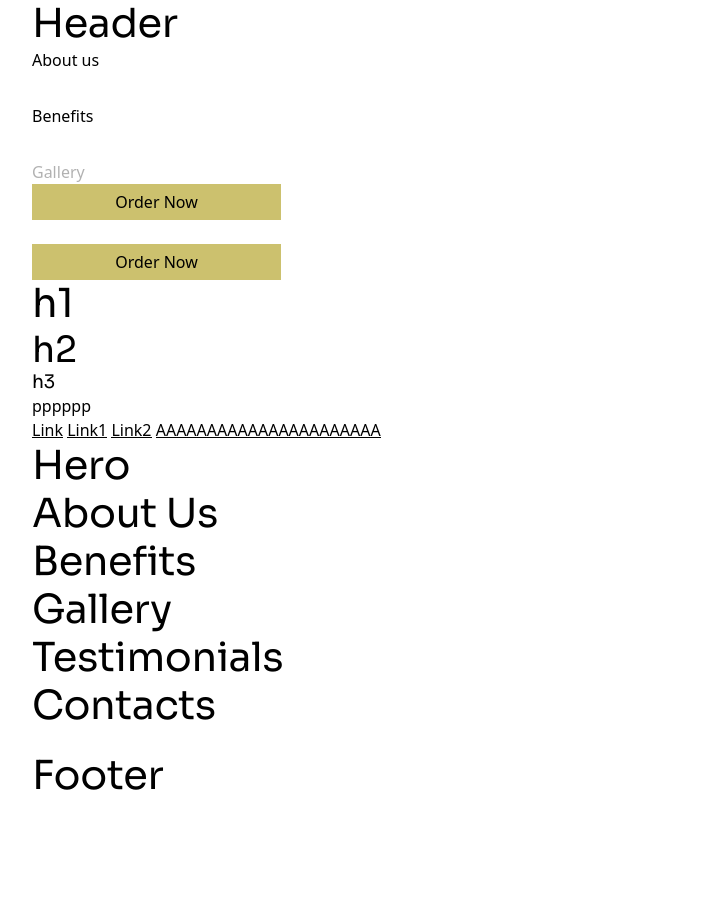
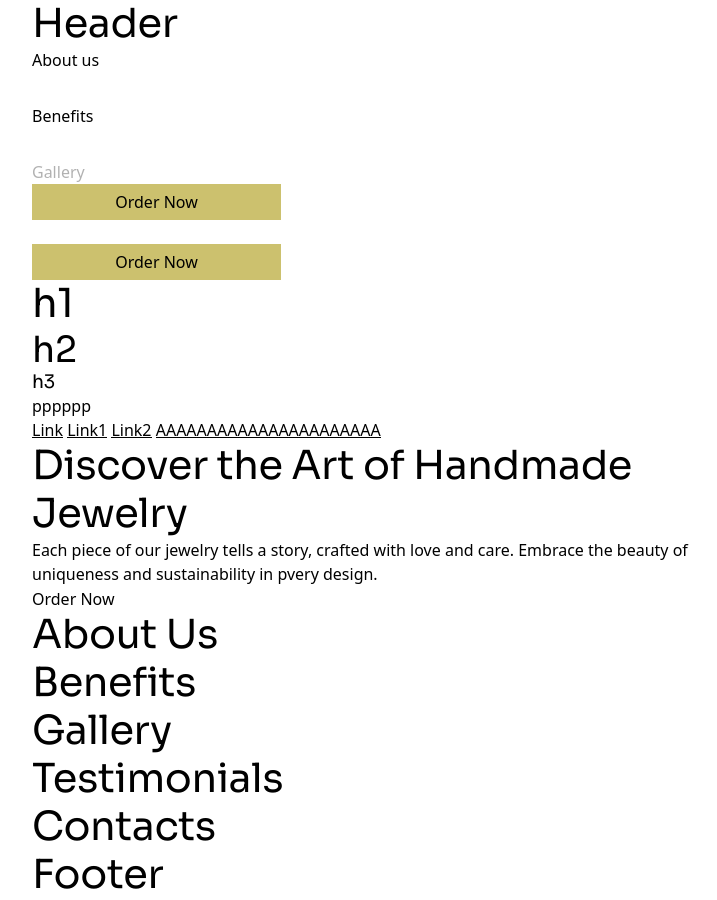
Before and after one commit to Sanches-23/handmade-jewelry-131-5, a plain HTML site: page index.html in a window 1280 px wide. Shown: the whole page, without its empty margins (256-973 px from the left). Before the commit the page ends 801 px from the top, so only its background shows below. Drawn offline with nearby package versions, Linux system fonts and the light colour scheme; files that its build step writes are made by us from their sources; files whose address does not match are found by name.

Commit message:
Deploying to gh-pages from @ Sanches-23/project-jdiamond@0fe3c9363af543e4c6ca72e74f3c42b4b1528e7c 🚀

```diff
--- a/index.html
+++ b/index.html
@@ -88,32 +88,9 @@
 </section>
   <section class="hero">
   <div class="container">
-    <h1>Hero</h1>
-
-
-
-
-
-
-
-
-
-
-
-
-
-
-
-
-
-
-
-
-
-
-
-
-
+    <h1 class="hero-h1">Discover the Art of Handmade Jewelry</h1>
+    <p class="hero-p">Each piece of our jewelry tells a story, crafted with love and care. Embrace the beauty of uniqueness and sustainability in pvery design.</p>
+    <button class="hero-button">Order Now</button>
   </div>
 </section>
   <section class="about">
```
